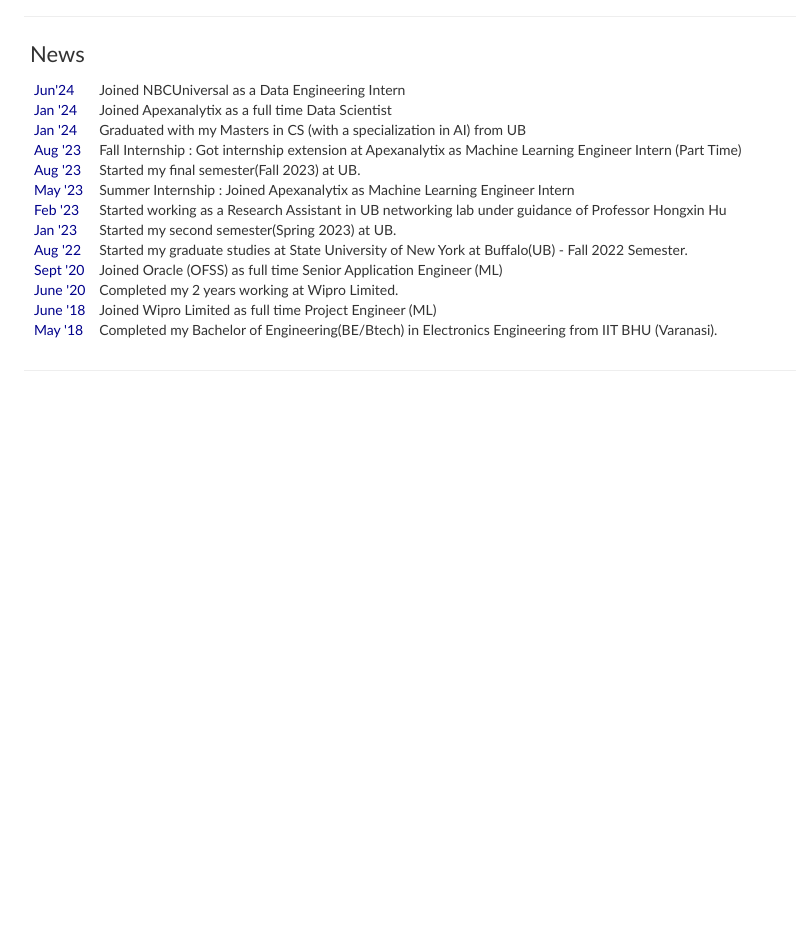
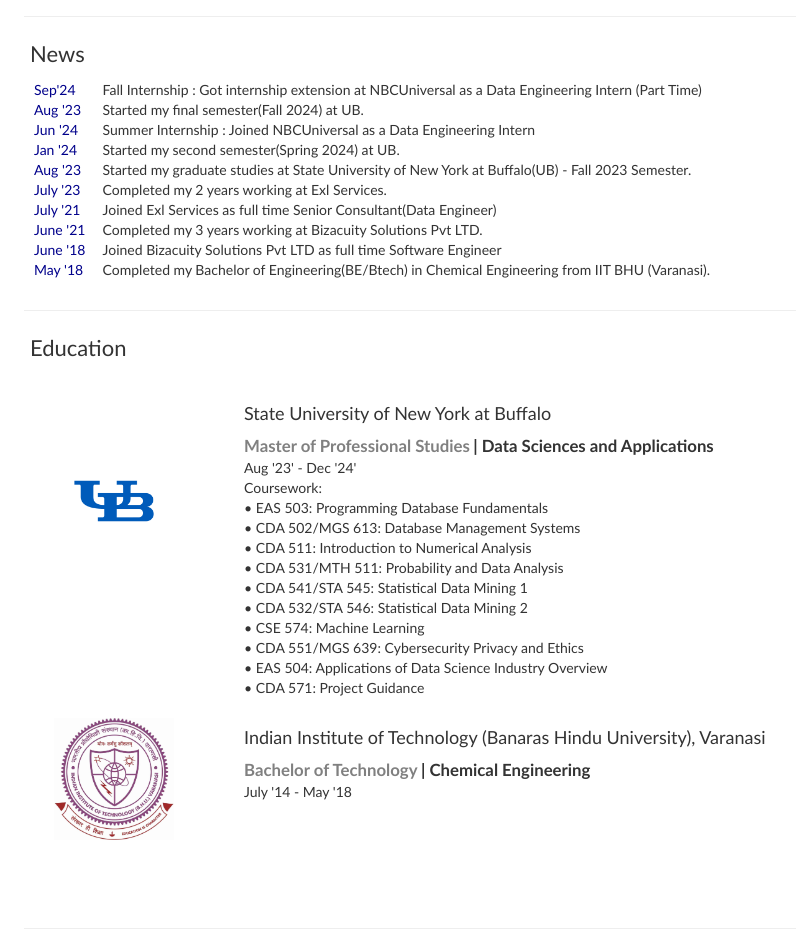
Before and after one commit to sivaiahnaidu/sivaiahnaidu.github.io, a plain HTML site: page index.html in a window 1280 px wide. Shown: the part 1300-2249 px from the top of the page, without its empty margins (216-1012 px from the left). Before the commit the page ends 1691 px from the top, so only its background shows below. Drawn offline with nearby package versions, Linux system fonts and the light colour scheme.

Commit message:
Adding News and Education History

```diff
--- a/index.html
+++ b/index.html
@@ -28,10 +28,8 @@
 
 
                     <tr style="padding:0px">
-                        <td style="padding:2.5%; width:40%; max-width:45%;">
-                            <a href="images/profilepic.jpg">
-                                <img style="width:100%; max-width:100%; border-radius:50%;" alt="Profile Photo" src="images/profilepic.jpg" class="img-circle">
-                            </a>
+                        <td style="padding:2.5%;width:40%;max-width:45%">
+                            <a href="images/profilepic.jpg"><img style="width:100%;max-width:100%" alt="profile photo" src="images/profilepic.jpg" class="img-circle"></a>
                         </td>
                         <td style="padding:2.5%;width:90%;vertical-align:left">
                             <p style="text-align:center">
@@ -49,7 +47,7 @@
                             &nbsp|&nbsp
                             <a href="#publications" onclick=Expand("publications")>Publications</a>
                             &nbsp|&nbsp
-                            <a href="mailto:rahulyad@buffalo.edu">Contact</a>
+                            <a href="mailto:sivaiahn@buffalo.edu">Contact</a>
                             &nbsp|&nbsp
                             </p>
                             <p style="text-align:center">
@@ -122,41 +120,11 @@
 
                     <tr>
                         <td>
-                            <p style="color:darkblue; display:inline">Jun'24 &nbsp</p>
+                            <p style="color:darkblue; display:inline">Sep'24 &nbsp</p>
 
                         </td>
                         <td>
-                            Joined NBCUniversal as a Data Engineering Intern
-                        </td>
-                    </tr>
-
-                    <tr>
-                        <td>
-                            <p style="color:darkblue; display:inline">Jan '24 &nbsp</p>
-
-                        </td>
-                        <td>
-                            Joined Apexanalytix as a full time Data Scientist
-                        </td>
-                    </tr>
-
-                    <tr>
-                        <td>
-                            <p style="color:darkblue; display:inline">Jan '24 &nbsp</p>
-
-                        </td>
-                        <td>
-                            Graduated with my Masters in CS (with a specialization in AI) from UB
-                        </td>
-                    </tr>
-
-                    <tr>
-                        <td>
-                            <p style="color:darkblue; display:inline">Aug '23 &nbsp</p>
-
-                        </td>
-                        <td>
-                            Fall Internship : Got internship extension at Apexanalytix as Machine Learning Engineer Intern (Part Time)
+                            Fall Internship : Got internship extension at NBCUniversal as a Data Engineering Intern (Part Time)
                         </td>
                     </tr>
 
@@ -165,64 +133,63 @@
                             <p style="color:darkblue; display:inline">Aug '23 &nbsp</p>
                         </td>
                         <td>
-                            Started my final semester(Fall 2023) at UB.
+                            Started my final semester(Fall 2024) at UB.
                         </td>
                     </tr>
 
                     <tr>
                         <td>
-                            <p style="color:darkblue; display:inline">May '23 &nbsp</p>
+                            <p style="color:darkblue; display:inline">Jun '24 &nbsp</p>
 
                         </td>
                         <td>
-                            Summer Internship : Joined Apexanalytix as Machine Learning Engineer Intern
+                            Summer Internship : Joined NBCUniversal as a Data Engineering Intern
                         </td>
                     </tr>
 
                     <tr>
                         <td>
-                            <p style="color:darkblue; display:inline">Feb '23 &nbsp</p>
-
+                            <p style="color:darkblue; display:inline">Jan '24 &nbsp</p>
                         </td>
                         <td>
-                            Started working as a Research Assistant in UB networking lab under guidance of Professor Hongxin Hu
+                            Started my second semester(Spring 2024) at UB.
                         </td>
                     </tr>
 
                     <tr>
                         <td>
-                            <p style="color:darkblue; display:inline">Jan '23 &nbsp</p>
+                            <p style="color:darkblue; display:inline">Aug '23 &nbsp</p>
                         </td>
                         <td>
-                            Started my second semester(Spring 2023) at UB.
+                            Started my graduate studies at State University of New York at Buffalo(UB) - Fall 2023 Semester.
                         </td>
                     </tr>
 
                     <tr>
                         <td>
-                            <p style="color:darkblue; display:inline">Aug '22 &nbsp</p>
+                            <p style="color:darkblue; display:inline">July '23 &nbsp</p>
                         </td>
                         <td>
-                            Started my graduate studies at State University of New York at Buffalo(UB) - Fall 2022 Semester.
+                            Completed my 2 years working at Exl Services.
                         </td>
                     </tr>
 
                     <tr>
                         <td>
-                            <p style="color:darkblue; display:inline">Sept '20 &nbsp</p>
+                            <p style="color:darkblue; display:inline">July '21 &nbsp</p>
 
                         </td>
                         <td>
-                            Joined Oracle (OFSS) as full time Senior Application Engineer (ML)
+                            Joined Exl Services as full time Senior Consultant(Data Engineer)
                         </td>
                     </tr>
 
                     <tr>
                         <td>
-                            <p style="color:darkblue; display:inline">June '20 &nbsp</p>
+                            <p style="color:darkblue; display:inline">June '21 &nbsp</p>
                         </td>
                         <td>
-                            Completed my 2 years working at Wipro Limited.
+                            Completed my 3 years working at Bizacuity Solutions Pvt LTD.
                         </td>
                     </tr>
 
@@ -232,7 +199,7 @@
 
                         </td>
                         <td>
-                            Joined Wipro Limited as full time Project Engineer (ML)
+                            Joined Bizacuity Solutions Pvt LTD as full time Software Engineer
                         </td>
                     </tr>
 
@@ -241,7 +208,7 @@
                             <p style="color:darkblue; display:inline">May '18 &nbsp</p>
                         </td>
                         <td>
-                            Completed my Bachelor of Engineering(BE/Btech) in Electronics Engineering from IIT BHU (Varanasi).
+                            Completed my Bachelor of Engineering(BE/Btech) in Chemical Engineering from IIT BHU (Varanasi).
                         </td>
                     </tr>
                 </tbody></table>
@@ -250,6 +217,80 @@
                 </div>
                 <hr class="soft">
 
+<!-- Education -->
+
+<button style="border:0px transparent; background-color: transparent;outline:none;"type="button" class="collapsible" data-toggle="collapse" data-target="#content-education" id="education"><heading>Education</heading></button>
+<div id="content-education" class="collapse in">
+
+<table border=0 class="bg_colour" style="padding:20px;width:100%;border:0px;border-spacing:0px;border-collapse:separate;margin-right:auto;margin-left:auto;"><tbody>
+
+    <tr>
+        <td style="padding:10px;width:25%;vertical-align:middle">
+            <div class="one">
+                <img src='images/UB_logo.png' width="120">
+            </div>
+        </td>
+        <td style="padding:10px;width:75%;vertical-align:top">
+            <big><h4>State University of New York at Buffalo</h4></big>
+            <papertitle style="color:gray"><big>Master of Professional Studies</big> </papertitle> <papertitle ><big>  |  Data Sciences and Applications</big></papertitle>
+            <br>
+            Aug '23' - Dec '24'
+            <br>
+            Coursework:
+            <br>
+            <span>&#8226;</span>
+            EAS 503: Programming Database Fundamentals
+            <br>
+            <span>&#8226;</span>
+            CDA 502/MGS 613: Database Management Systems
+            <br>
+            <span>&#8226;</span>
+            CDA 511: Introduction to Numerical Analysis
+            <br>
+            <span>&#8226;</span>
+            CDA 531/MTH 511: Probability and Data Analysis
+            <br>
+            <span>&#8226;</span>
+            CDA 541/STA 545: Statistical Data Mining 1
+            <br>
+            <span>&#8226;</span>
+            CDA 532/STA 546: Statistical Data Mining 2
+            <br>
+            <span>&#8226;</span>
+            CSE 574: Machine Learning
+            <br>
+            <span>&#8226;</span>
+            CDA 551/MGS 639: Cybersecurity Privacy and Ethics
+            <br>
+            <span>&#8226;</span>
+            EAS 504: Applications of Data Science Industry Overview
+            <br>
+            <span>&#8226;</span>
+            CDA 571: Project Guidance
+            <br>
+        </td>
+    </tr>
+
+    <tr>
+        <td style="padding:10px;width:25%;vertical-align:middle">
+            <div class="one">
+                <img src='images/IITBHU-Logo.jpg' width="120">
+            </div>
+        </td>
+        <td style="padding:10px;width:75%;vertical-align:top">
+            <big><h4>Indian Institute of Technology (Banaras Hindu University), Varanasi</h4></big>
+            <papertitle style="color:gray"><big>Bachelor of Technology</big> </papertitle> <papertitle ><big> | Chemical Engineering</big></papertitle>
+            <br>
+
+            July '14 - May '18
+            <br>
+        </td>
+    </tr>
+
+
+</tbody></table>
+</div>
+<hr class="soft">
 
 </body>
 </html>
```
Also changed, not shown: images/IITBHU-Logo.jpg (added).
